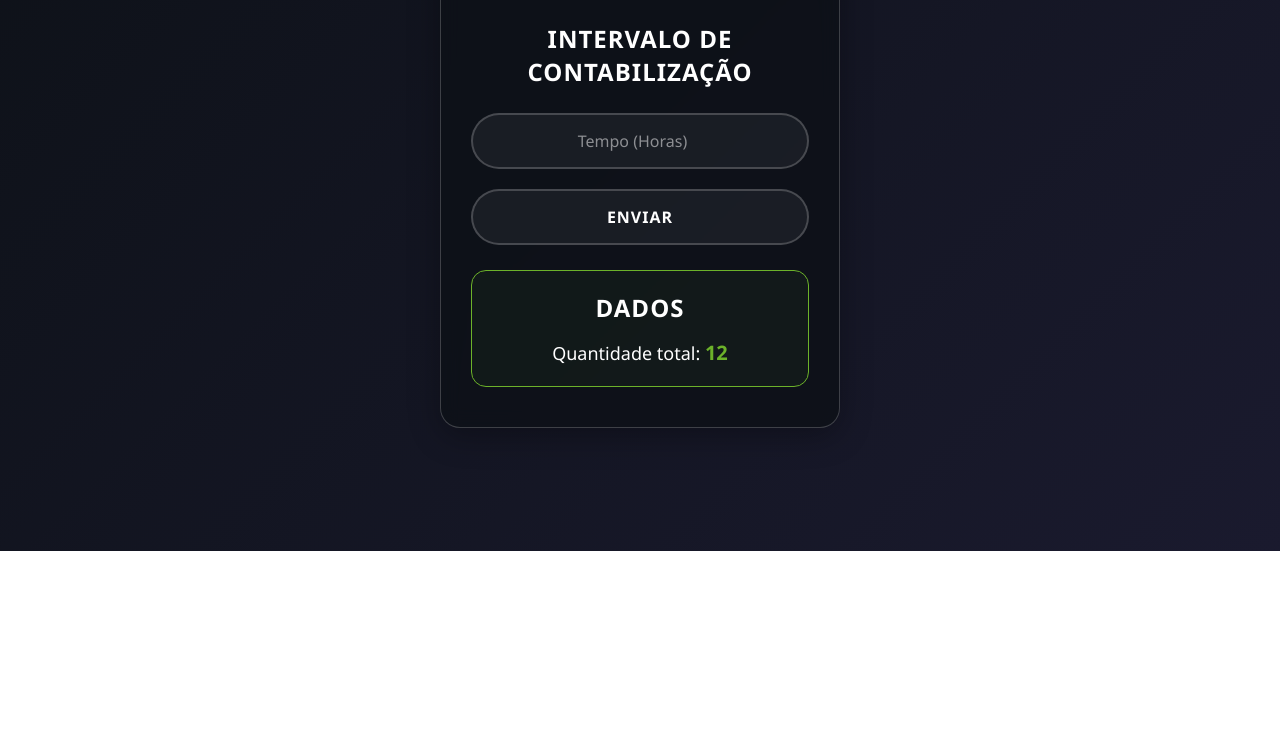
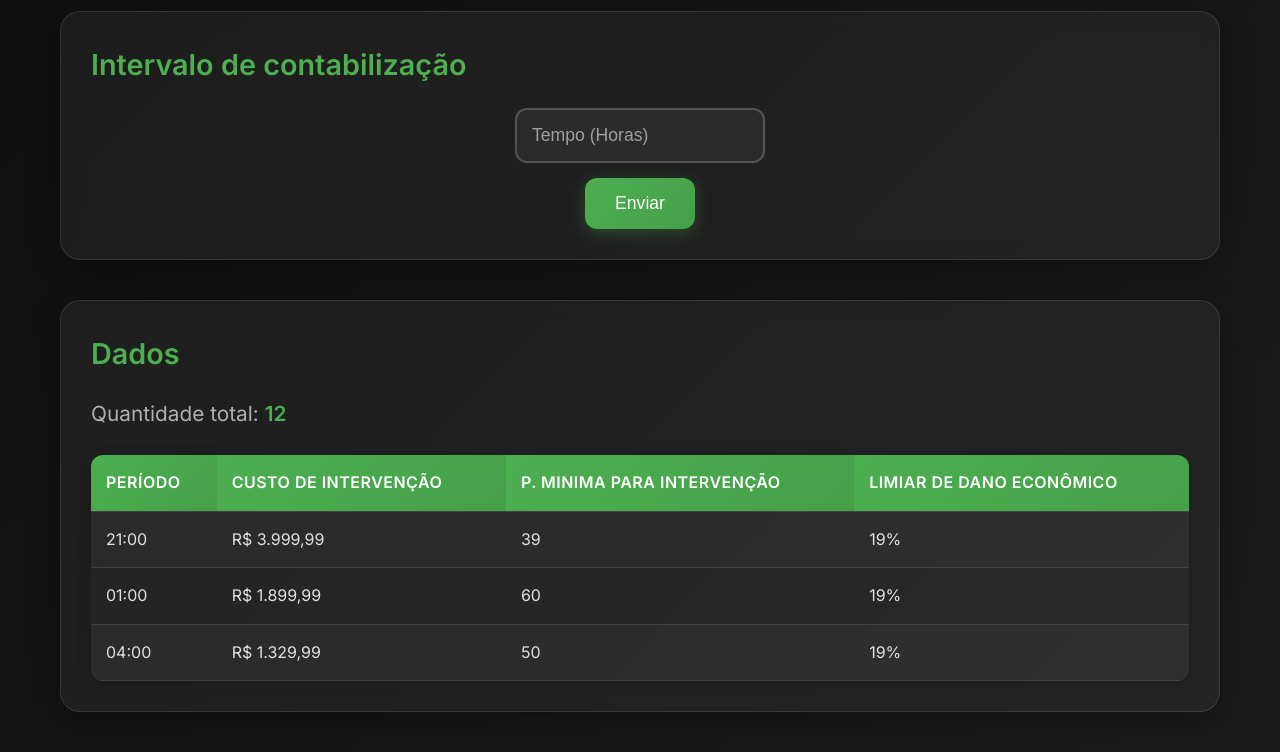
Before and after one commit to luizjuniorr/argos-app, a plain HTML site: page index.html in a window 1280 px wide. Shown: the part 249-1001 px from the top of the page. Before the commit the page ends 800 px from the top, so only its background shows below. Drawn offline with Linux system fonts and the light colour scheme.

Commit message:
tabela atualizada

```diff
--- a/index.html
+++ b/index.html
@@ -4,163 +4,272 @@
     <meta charset="UTF-8">
     <meta name="viewport" content="width=device-width, initial-scale=1.0">
     <title>Argos</title>
+    <style>
+        /* CSS aprimorado no modo escuro, inspirado no site Argos: Design moderno, minimalista e temático agrícola com tons de verde escuro e acentos neon para contraste e sofisticação. Fundo escuro para imersão noturna, sombras suaves para profundidade, tipografia refinada e transições fluidas para uma experiência mais elegante e profissional. Otimizado para usabilidade em dashboards agrícolas. Correção de centralização do título em mobile. */
 
-    <style>
-        :root {
-            --dark-mode: #0D1117;
-            --white: #fff;
-            --light-green: #6CB22A;
-            --border-color: rgba(255, 255, 255, 0.2);
-            --shadow: 0 8px 32px rgba(0, 0, 0, 0.3);
-            --input-focus: rgba(108, 178, 42, 0.3);
-        }
+        @import url('https://fonts.googleapis.com/css2?family=Inter:wght@300;400;500;600;700&display=swap');
 
         * {
+            margin: 0;
             padding: 0;
-            margin: 0;
             box-sizing: border-box;
-            font-family: 'Segoe UI', Tahoma, Geneva, Verdana, sans-serif;
-            text-align: center;
         }
 
         body {
-            background: linear-gradient(135deg, var(--dark-mode) 0%, #1a1a2e 100%);
-            color: var(--white);
+            font-family: 'Inter', -apple-system, BlinkMacSystemFont, 'Segoe UI', sans-serif;
+            background: linear-gradient(135deg, #0f0f0f 0%, #1a1a1a 100%);
+            color: #e0e0e0;
+            line-height: 1.6;
             min-height: 100vh;
-            width: 100%;
+        }
+
+        main {
+            max-width: 1200px;
+            margin: 0 auto;
+            padding: 40px 20px;
+        }
+
+        .titulo {
+            text-align: center;
+            margin-bottom: 50px;
+            padding: 40px 20px;
+            background: linear-gradient(135deg, #1e3c72 0%, #2a5298 50%, #4CAF50 100%);
+            color: #ffffff;
+            border-radius: 20px;
+            box-shadow: 0 10px 30px rgba(76, 175, 80, 0.2);
+            position: relative;
+            overflow: hidden;
             display: flex;
             flex-direction: column;
             justify-content: center;
             align-items: center;
-            padding: 20px;
         }
 
-        main {
-            display: flex;
-            flex-direction: column;
-            gap: 25px;
-            background: rgba(13, 17, 23, 0.8);
-            backdrop-filter: blur(10px);
-            border: 1px solid var(--border-color);
-            padding: 40px 30px;
-            border-radius: 20px;
-            box-shadow: var(--shadow);
-            max-width: 400px;
+        .titulo::before {
+            content: '';
+            position: absolute;
+            top: -50%;
+            left: -50%;
+            width: 200%;
+            height: 200%;
+            background: radial-gradient(circle, rgba(255,255,255,0.1) 0%, transparent 70%);
+            animation: shimmer 3s infinite;
+        }
+
+        @keyframes shimmer {
+            0% { transform: translateX(-100%) translateY(-100%) rotate(45deg); }
+            100% { transform: translateX(100%) translateY(100%) rotate(45deg); }
+        }
+
+        .titulo h1 {
+            font-size: 3.5em;
+            font-weight: 700;
+            text-shadow: 0 2px 10px rgba(0, 0, 0, 0.5);
+            position: relative;
+            z-index: 1;
+            letter-spacing: -1px;
+            text-align: center;
             width: 100%;
         }
 
-        .titulo {
-            border-bottom: 2px solid var(--light-green);
-            padding-bottom: 10px;
+        .funcao {
+            background: rgba(255, 255, 255, 0.05);
+            backdrop-filter: blur(10px);
+            border: 1px solid rgba(255, 255, 255, 0.1);
+            margin-bottom: 40px;
+            padding: 30px;
+            border-radius: 20px;
+            box-shadow: 0 8px 32px rgba(0, 0, 0, 0.3);
+            transition: transform 0.3s ease, box-shadow 0.3s ease;
         }
 
-        h1 {
-            font-size: 48px;
-            font-weight: 700;
-            text-transform: uppercase;
-            letter-spacing: 2px;
-            color: var(--white);
-            text-shadow: 0 2px 4px rgba(0, 0, 0, 0.5);
-            margin-bottom: 5px;
+        .funcao:hover {
+            transform: translateY(-5px);
+            box-shadow: 0 12px 40px rgba(76, 175, 80, 0.15);
         }
 
-        h2 {
-            font-size: 24px;
+        .funcao h2 {
+            color: #4CAF50;
+            margin-bottom: 20px;
+            font-size: 1.8em;
             font-weight: 600;
-            text-transform: uppercase;
-            color: var(--white);
-            letter-spacing: 1px;
-            margin-bottom: 15px;
-        }
-
-        .funcao {
-            display: flex;
-            flex-direction: column;
-            gap: 10px;
         }
 
         form {
             display: flex;
-            flex-direction:  column;
-            gap: 20px;
+            flex-direction: column;
+            gap: 15px;
+            align-items: center;
         }
 
-        input {
+        input[type="number"] {
+            padding: 15px;
+            border: 2px solid rgba(255, 255, 255, 0.2);
+            border-radius: 12px;
+            font-size: 1.1em;
+            width: 100%;
+            max-width: 250px;
             background: rgba(255, 255, 255, 0.05);
-            border: 2px solid var(--border-color);
-            border-radius: 50px;
-            color: var(--white);
-            padding: 15px 20px;
-            width: 100%;
-            font-size: 16px;
-            text-align: center;
-            outline: none;
-            transition: all 0.3s ease;
+            color: #e0e0e0;
+            transition: border-color 0.3s ease, box-shadow 0.3s ease;
         }
 
-        input::placeholder {
-            color: rgba(255, 255, 255, 0.5);
+        input[type="number"]:focus {
+            border-color: #4CAF50;
+            outline: none;
+            box-shadow: 0 0 0 3px rgba(76, 175, 80, 0.2);
+            background: rgba(255, 255, 255, 0.1);
         }
 
-        input:focus {
-            border-color: var(--light-green);
-            background: var(--input-focus);
-            box-shadow: 0 0 0 3px rgba(108, 178, 42, 0.1);
+        input[type="number"]::placeholder {
+            color: #a0a0a0;
         }
 
-        button {
-            border: 2px solid var(--border-color);
-            padding: 15px 20px;
-            width: 100%;
-            background: rgba(255, 255, 255, 0.05);
-            border-radius: 50px;
-            color: var(--white);
+        button[type="submit"] {
+            background: linear-gradient(135deg, #4CAF50, #45a049);
+            color: white;
+            padding: 15px 30px;
+            border: none;
+            border-radius: 12px;
             cursor: pointer;
-            font-size: 16px;
-            font-weight: 600;
-            text-transform: uppercase;
-            letter-spacing: 1px;
+            font-size: 1.1em;
+            font-weight: 500;
             transition: all 0.3s ease;
+            box-shadow: 0 4px 15px rgba(76, 175, 80, 0.3);
         }
 
-        button:hover {
-            border-color: var(--light-green);
-            color: var(--light-green);
-            background: rgba(108, 178, 42, 0.1);
+        button[type="submit"]:hover {
+            background: linear-gradient(135deg, #45a049, #4CAF50);
             transform: translateY(-2px);
-            box-shadow: 0 4px 12px rgba(108, 178, 42, 0.2);
+            box-shadow: 0 6px 20px rgba(76, 175, 80, 0.4);
         }
 
         .dados {
-            background: rgba(108, 178, 42, 0.05);
-            border: 1px solid var(--light-green);
-            border-radius: 15px;
-            padding: 20px;
+            background: rgba(255, 255, 255, 0.05);
+            backdrop-filter: blur(10px);
+            border: 1px solid rgba(255, 255, 255, 0.1);
+            padding: 30px;
+            border-radius: 20px;
+            box-shadow: 0 8px 32px rgba(0, 0, 0, 0.3);
+            transition: transform 0.3s ease;
+        }
+
+        .dados:hover {
+            transform: translateY(-3px);
+        }
+
+        .dados h2 {
+            color: #4CAF50;
+            margin-bottom: 20px;
+            font-size: 1.8em;
+            font-weight: 600;
         }
 
         .dados p {
-            font-size: 18px;
-            margin: 0;
+            font-size: 1.3em;
+            margin-bottom: 25px;
+            color: #b0b0b0;
         }
 
-        strong {
-            color: var(--light-green);
-            font-weight: 700;
-            font-size: 20px;
+        .dados strong {
+            color: #4CAF50;
+            font-weight: 600;
         }
 
-        @media (max-width: 480px) {
+        table {
+            width: 100%;
+            border-collapse: collapse;
+            margin-top: 15px;
+            background: rgba(255, 255, 255, 0.02);
+            border-radius: 12px;
+            overflow: hidden;
+            box-shadow: 0 4px 15px rgba(0, 0, 0, 0.2);
+        }
+
+        th, td {
+            padding: 15px;
+            text-align: left;
+            border-bottom: 1px solid rgba(255, 255, 255, 0.1);
+        }
+
+        th {
+            background: linear-gradient(135deg, #4CAF50, #45a049);
+            color: white;
+            font-weight: 600;
+            text-transform: uppercase;
+            letter-spacing: 0.5px;
+        }
+
+        tr:nth-child(even) {
+            background: rgba(255, 255, 255, 0.03);
+        }
+
+        tr:hover {
+            background: rgba(76, 175, 80, 0.1);
+            transition: background 0.3s ease;
+        }
+
+        /* Responsividade para dispositivos móveis */
+        @media (max-width: 768px) {
             main {
-                padding: 30px 20px;
-                margin: 10px;
+                padding: 20px 10px;
             }
 
-            h1 {
-                font-size: 40px;
+            .titulo {
+                padding: 30px 15px;
+                margin-bottom: 30px;
+                display: flex;
+                flex-direction: column;
+                justify-content: center;
+                align-items: center;
             }
 
-            h2 {
-                font-size: 20px;
+            .titulo h1 {
+                font-size: 2.5em;
+                text-align: center;
+                margin: 0;
+                width: 100%;
+            }
+
+            .funcao, .dados {
+                padding: 20px;
+            }
+
+            table {
+                font-size: 0.9em;
+            }
+
+            th, td {
+                padding: 10px;
+            }
+
+            input[type="number"] {
+                max-width: 200px;
+            }
+
+            form {
+                gap: 10px;
+            }
+        }
+
+        /* Adicional para telas muito pequenas */
+        @media (max-width: 480px) {
+            .titulo {
+                padding: 25px 10px;
+                border-radius: 15px;
+            }
+
+            .titulo h1 {
+                font-size: 2em;
+                text-align: center;
+                margin: 0 auto;
+                padding: 0 5px;
+            }
+
+            table {
+                display: block;
+                overflow-x: auto;
+                white-space: nowrap;
             }
         }
     </style>
@@ -184,6 +293,36 @@
         <div class="dados">
             <h2>Dados</h2>
             <p>Quantidade total: <strong>12</strong></p>
+
+            <table>
+                <tr>
+                    <th>Período</th>
+                    <th>Custo de intervenção</th>
+                    <th>P. minima para intervenção</th>
+                    <th>Limiar de dano econômico</th>
+                </tr>
+
+                <tr>
+                    <td>21:00</td>
+                    <td>R$ 3.999,99 </td>
+                    <td>39</td>
+                    <td>19%</td>
+                </tr>
+
+                <tr>
+                    <td>01:00</td>
+                    <td>R$ 1.899,99 </td>
+                    <td>60</td>
+                    <td>19%</td>
+                </tr>
+
+                <tr>
+                    <td>04:00</td>
+                    <td>R$ 1.329,99 </td>
+                    <td>50</td>
+                    <td>19%</td>
+                </tr>
+            </table>
         </div>
     </main>
 </body>
```
